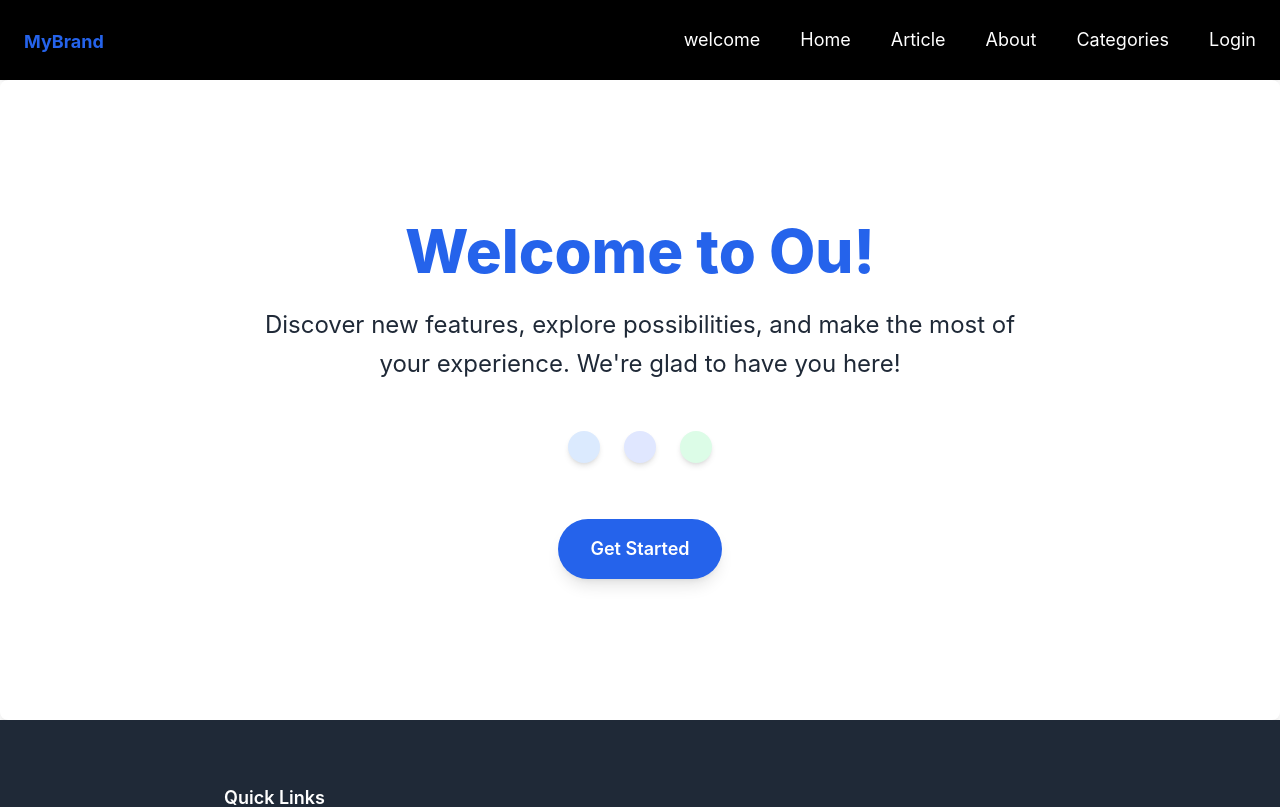
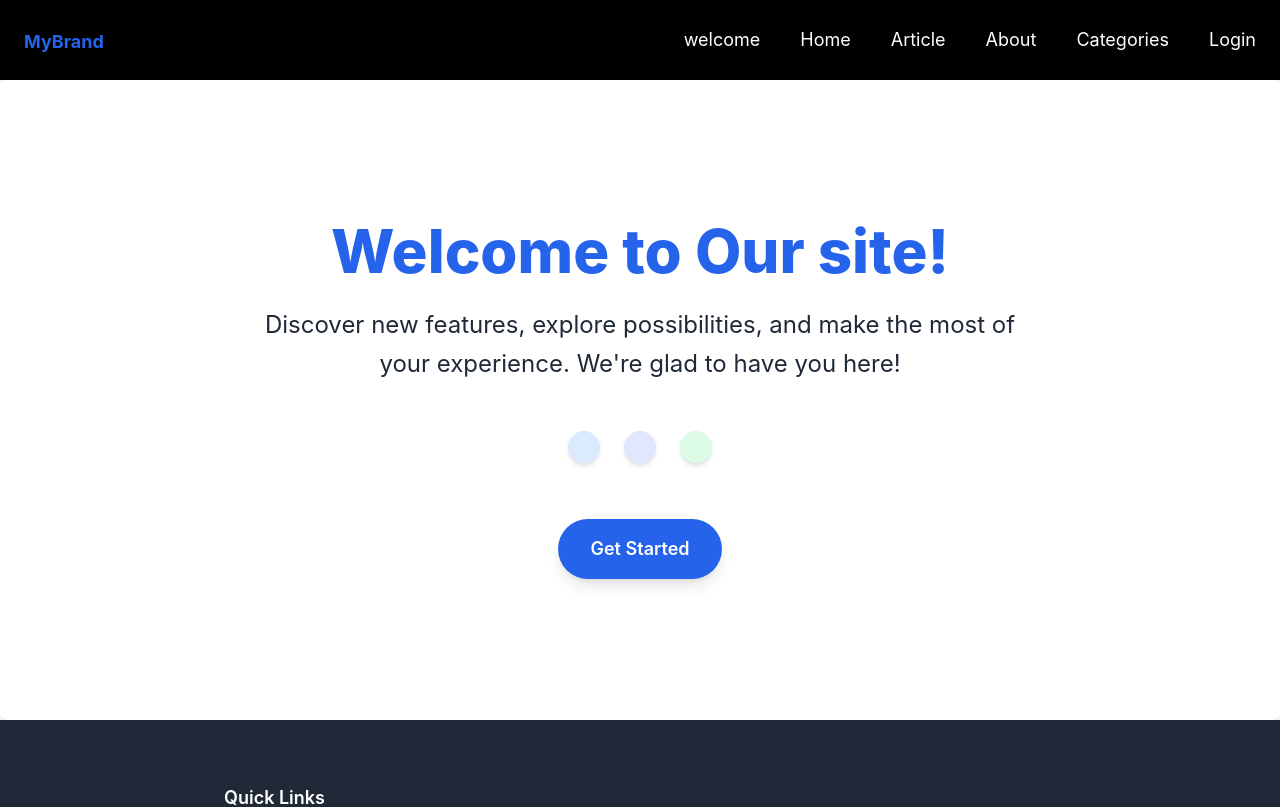
Before and after one commit to julietwainoi/gitconnectAPP, a React (Create React App) app: page / in a window 1280 px wide. Shown: the top 807 px of the page. Built offline with nearby package versions, Linux system fonts and the light colour scheme.

Commit message:
added a div on the test.js

```diff
--- a/src/components/test.jsx
+++ b/src/components/test.jsx
@@ -5,7 +5,7 @@ function Test() {
         <div className="flex flex-col items-center justify-center min-h-[80vh] bg-white text-gray-800 p-8 rounded-lg shadow-lg">
             {/* Welcome Message */}
             <h1 className="text-6xl font-extrabold text-blue-600 mb-6 animate-fade-in">
-                Welcome to Ou!
+                Welcome to Our site!
             </h1>
 
             {/* Subtext */}
```
